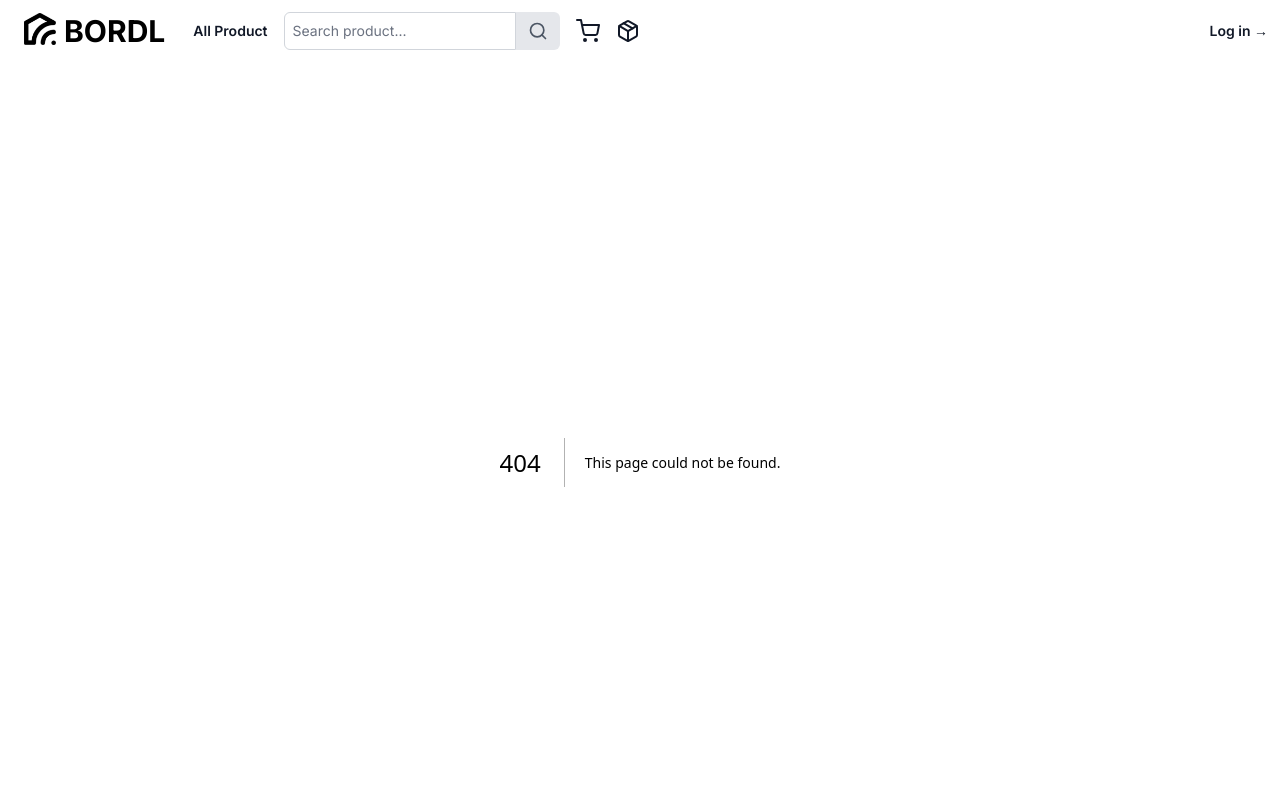
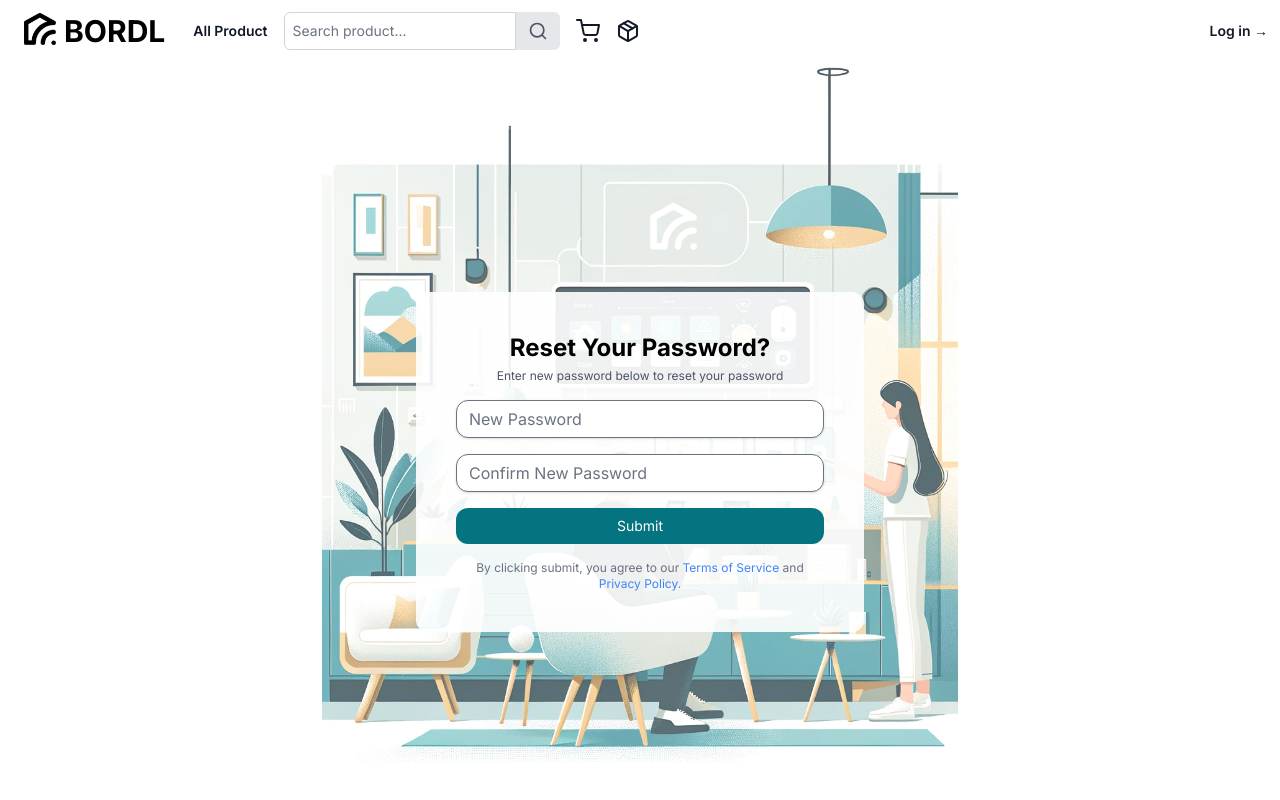
Before and after one commit to danielreinhard1129/FP-JCWD0406-02, a Next.js app in the folder apps/web/: page /reset-password in a window 1280 px wide. Before the commit this address had no page. Shown: the top 800 px of the page. Built offline with nearby package versions, Linux system fonts and the light colour scheme.

Commit message:
feat: create forgot and reset password page

```diff
--- /dev/null
+++ b/apps/web/src/app/forgot-password/components/ForgotPasswordCard.tsx
@@ -0,0 +1,60 @@
+import Link from 'next/link';
+
+export default function ForgotPasswordCard() {
+  return (
+    <div className="relative h-fit md:h-screen">
+      {/* Full Picture as Background */}
+      <img
+        src="/register/register6.jpg"
+        alt="Background Visual"
+        className="absolute inset-0 w-full h-full object-contain hidden md:block"
+      />
+
+      {/* Overlay with Opacity */}
+      <div className="absolute inset-0 bg-white bg-opacity-30"></div>
+
+      {/* Form Section - Centered with Opacity Background */}
+      <div className="relative flex justify-center items-center h-full">
+        <div className="max-w-md w-full bg-white bg-opacity-90 p-8 md:p-10 rounded-xl">
+          <h2 className="text-2xl font-bold text-center">
+            Forgot Your Password?
+          </h2>
+          <p className="text-xs text-gray-600 text-center mt-1 mb-4">
+            Enter Email below to reset your password
+          </p>
+          <form>
+            <div className="mb-4">
+              <input
+                type="email"
+                id="email"
+                placeholder="Email"
+                className="shadow appearance-none border rounded-xl w-full py-2 px-3 text-gray-700 leading-tight focus:outline-none focus:ring"
+              />
+            </div>
+
+            <div className="mb-4">
+              <button
+                type="submit"
+                className="w-full bg-teal-600 text-white font-normal text-sm py-2 px-4 rounded-xl focus:outline-none focus:shadow-outline"
+              >
+                Submit
+              </button>
+            </div>
+          </form>
+
+          <p className="text-xs text-center text-gray-500 mt-4">
+            By clicking submit, you agree to our{' '}
+            <Link href="/tos" className="text-blue-500 hover:underline">
+              Terms of Service
+            </Link>{' '}
+            and{' '}
+            <Link href="/tnc" className="text-blue-500 hover:underline">
+              Privacy Policy
+            </Link>
+            .
+          </p>
+        </div>
+      </div>
+    </div>
+  );
+}
--- /dev/null
+++ b/apps/web/src/app/forgot-password/page.tsx
@@ -0,0 +1,13 @@
+import React from 'react';
+
+import ForgotPasswordCard from './components/ForgotPasswordCard';
+
+const ForgotPassword = () => {
+  return (
+    <div className="max-w-7xl mx-auto">
+      <ForgotPasswordCard />
+    </div>
+  );
+};
+
+export default ForgotPassword;
--- a/apps/web/src/app/login/components/CardLogin.tsx
+++ b/apps/web/src/app/login/components/CardLogin.tsx
@@ -1,6 +1,6 @@
 export default function CardLogin() {
   return (
-    <div className="h-fit flex md:mt-10 mt-4 justify-center">
+    <div className="h-fit flex md:mt-4 mt-4 justify-center">
       <div className=" max-w-md w-full bg-white shadow-md rounded-xl px-8 pt-6 pb-8 mb-4">
         <div className="flex flex-col items-center">
           <img
@@ -59,7 +59,7 @@ export default function CardLogin() {
             </button>
             <a
               className="inline-block align-baseline font-normal text-xs text-teal-600 hover:text-dark-blue"
-              href="#"
+              href="/forgot-password"
             >
               Forgot Password?
             </a>
--- /dev/null
+++ b/apps/web/src/app/reset-password/components/ResetPasswordCard.tsx
@@ -0,0 +1,68 @@
+import Link from 'next/link';
+
+export default function ResetPasswordCard() {
+  return (
+    <div className="relative h-fit md:h-screen">
+      {/* Full Picture */}
+      <img
+        src="/register/register6.jpg"
+        alt="Background Visual"
+        className="absolute inset-0 w-full h-full object-contain hidden md:block"
+      />
+
+      {/* Overlay */}
+      <div className="absolute inset-0 bg-white bg-opacity-30"></div>
+
+      {/* Form Section*/}
+      <div className="relative flex justify-center items-center h-full">
+        <div className="max-w-md w-full bg-white bg-opacity-90 p-8 md:p-10 rounded-xl">
+          <h2 className="text-2xl font-bold text-center">
+            Reset Your Password?
+          </h2>
+          <p className="text-xs text-gray-600 text-center mt-1 mb-4">
+            Enter new password below to reset your password
+          </p>
+          <form>
+            <div className="mb-4">
+              <input
+                type="password"
+                id="pasword"
+                placeholder="New Password"
+                className="shadow appearance-none border rounded-xl w-full py-2 px-3 text-gray-700 leading-tight focus:outline-none focus:ring"
+              />
+            </div>
+            <div className="mb-4">
+              <input
+                type="password"
+                id="password"
+                placeholder="Confirm New Password"
+                className="shadow appearance-none border rounded-xl w-full py-2 px-3 text-gray-700 leading-tight focus:outline-none focus:ring"
+              />
+            </div>
+
+            <div className="mb-4">
+              <button
+                type="submit"
+                className="w-full bg-teal-600 text-white font-normal text-sm py-2 px-4 rounded-xl focus:outline-none focus:shadow-outline"
+              >
+                Submit
+              </button>
+            </div>
+          </form>
+
+          <p className="text-xs text-center text-gray-500 mt-4">
+            By clicking submit, you agree to our{' '}
+            <Link href="/tos" className="text-blue-500 hover:underline">
+              Terms of Service
+            </Link>{' '}
+            and{' '}
+            <Link href="/tnc" className="text-blue-500 hover:underline">
+              Privacy Policy
+            </Link>
+            .
+          </p>
+        </div>
+      </div>
+    </div>
+  );
+}
--- /dev/null
+++ b/apps/web/src/app/reset-password/page.tsx
@@ -0,0 +1,12 @@
+import React from 'react';
+import ResetPasswordCard from './components/ResetPasswordCard';
+
+const ResetPassword = () => {
+  return (
+    <div className="max-w-7xl mx-auto">
+      <ResetPasswordCard />
+    </div>
+  );
+};
+
+export default ResetPassword;
```
